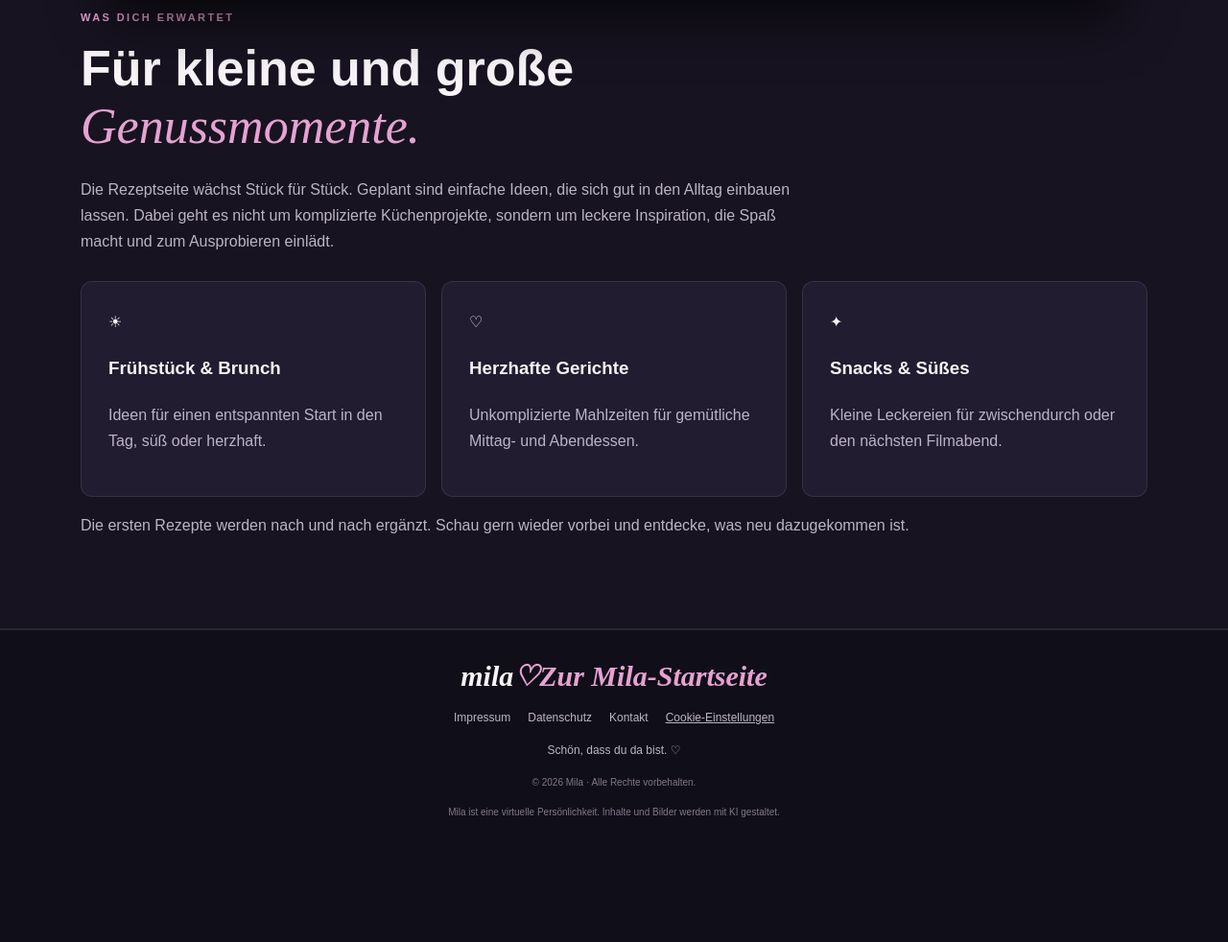
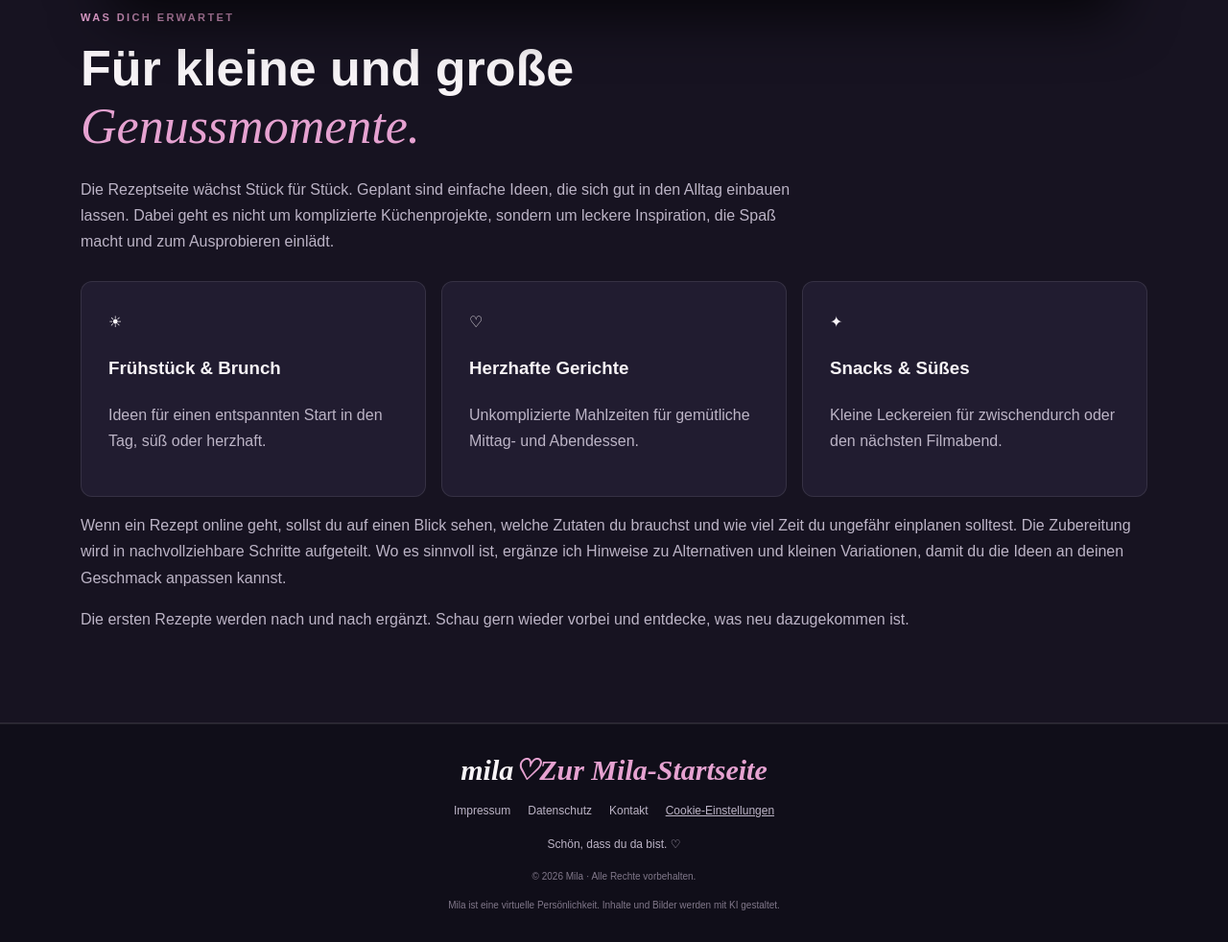
Before and after one commit to eGGad1991/eggad-digital-website, a plain HTML site: page site/rezepte/index.html in a window 1280 px wide. Shown: the part 784-1766 px from the top of the page at 96% size. Before the commit the page ends 1669 px from the top, so only its background shows below. Drawn offline with Linux system fonts and the light colour scheme.

Commit message:
Rezeptseite mit hilfreichen Informationen abrunden

```diff
--- a/site/rezepte/index.html
+++ b/site/rezepte/index.html
@@ -58,6 +58,7 @@
 <article class="panel"><span class="topic-symbol">♡</span><h3>Herzhafte Gerichte</h3><p>Unkomplizierte Mahlzeiten für gemütliche Mittag- und Abendessen.</p></article>
 <article class="panel"><span class="topic-symbol">✦</span><h3>Snacks &amp; Süßes</h3><p>Kleine Leckereien für zwischendurch oder den nächsten Filmabend.</p></article>
 </div>
+<p>Wenn ein Rezept online geht, sollst du auf einen Blick sehen, welche Zutaten du brauchst und wie viel Zeit du ungefähr einplanen solltest. Die Zubereitung wird in nachvollziehbare Schritte aufgeteilt. Wo es sinnvoll ist, ergänze ich Hinweise zu Alternativen und kleinen Variationen, damit du die Ideen an deinen Geschmack anpassen kannst.</p>
 <p>Die ersten Rezepte werden nach und nach ergänzt. Schau gern wieder vorbei und entdecke, was neu dazugekommen ist.</p>
 </div>
 </section>
```
